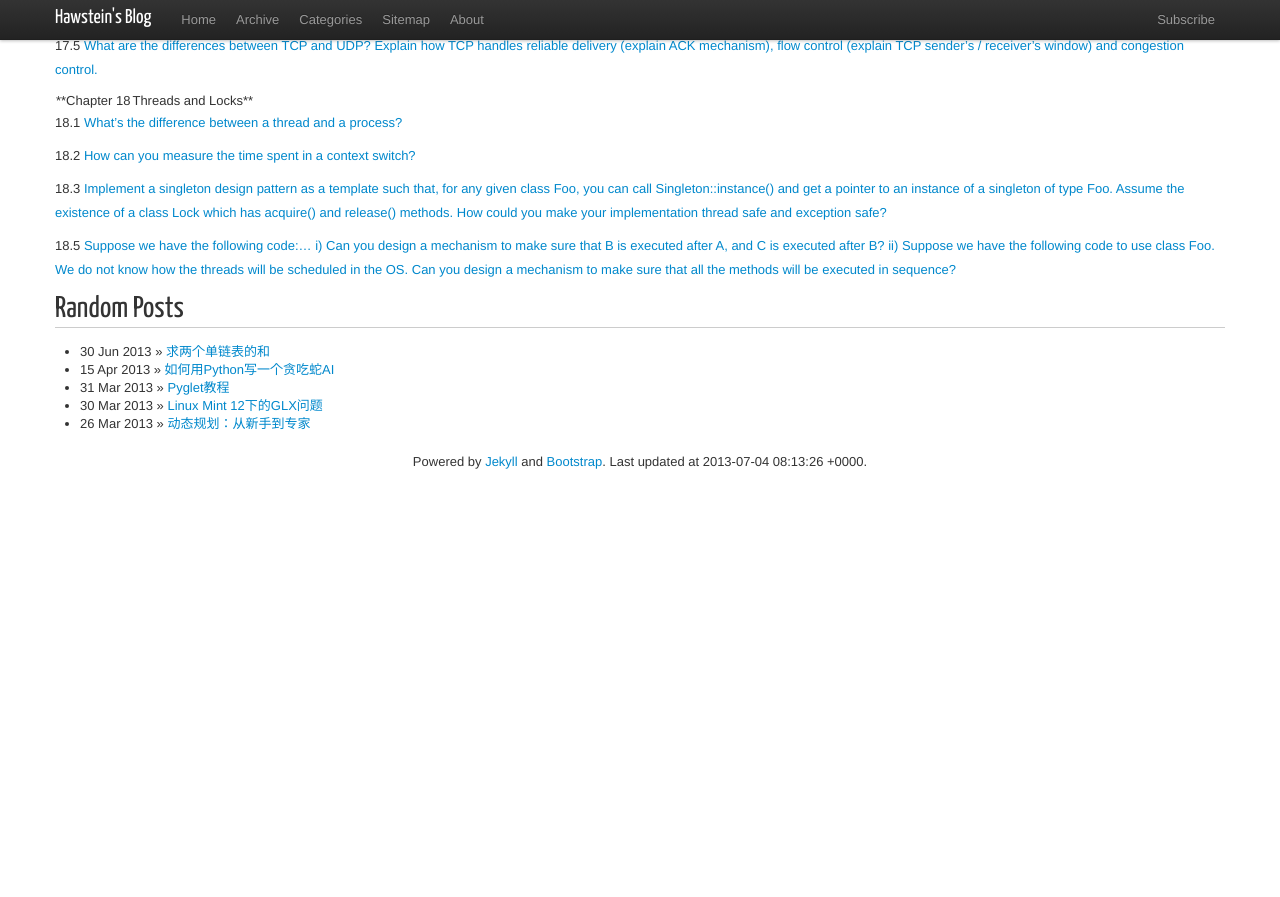
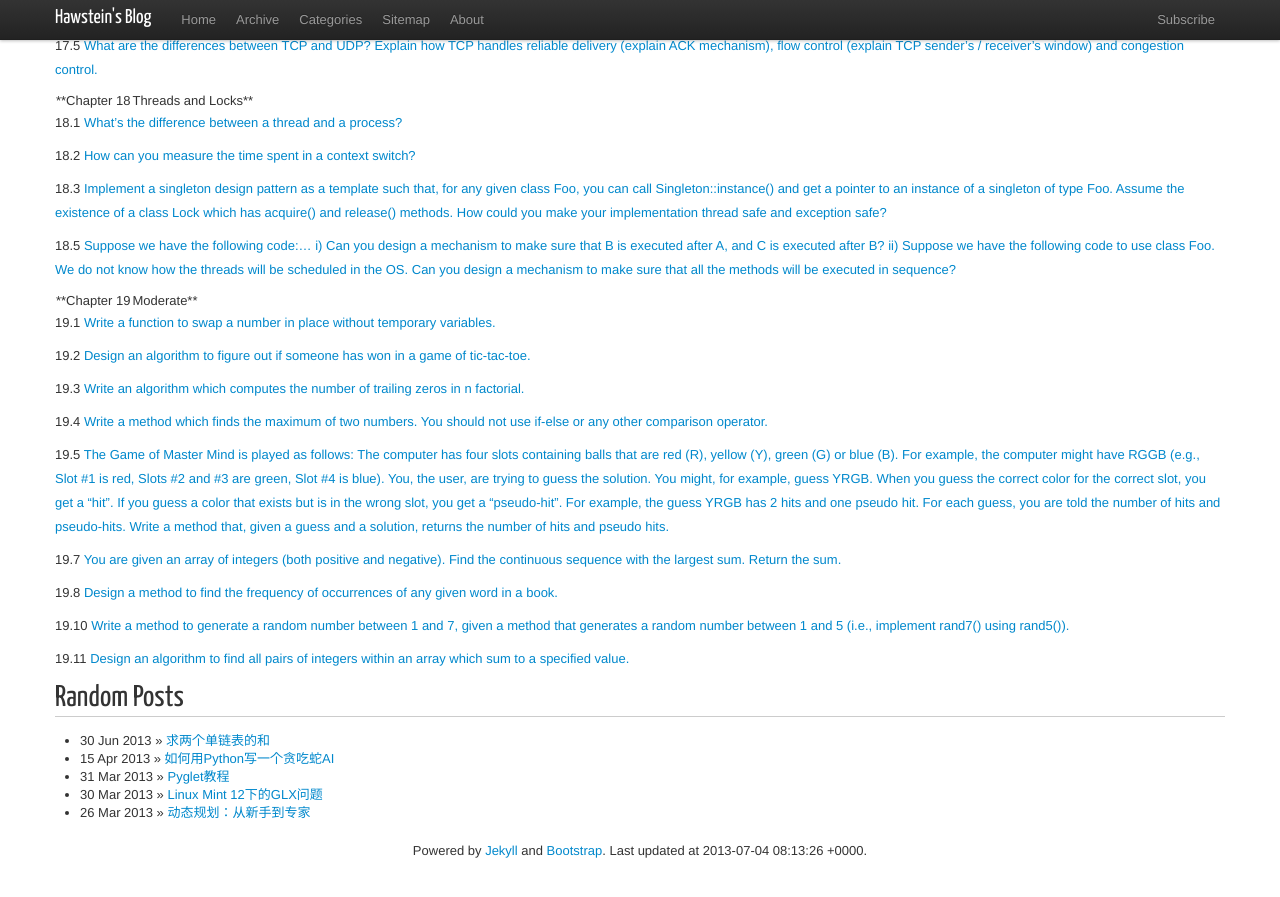
Before and after one commit to Hawstein/hawstein.github.com, a Jekyll site: the page built from _posts/2013/2013-3-14-ctci-solutions-contents.md, in a window 1280 px wide and 900 px high, scrolled down 4215 px. Shown: the top 897 px of the window. Built offline with Jekyll 4.4.1, drawn with Linux system fonts in a browser that asks for light colours; nearby versions of some CDN libraries; Markdown is read by kramdown in place of the engine named in the settings; comment, search, counter and statistics services are not loaded; before the commit the page ends 4726 px from its top, so only the background shows below that.

Commit message:
add posts

```diff
--- a/_posts/2013/2013-3-14-ctci-solutions-contents.md
+++ b/_posts/2013/2013-3-14-ctci-solutions-contents.md
@@ -562,3 +562,62 @@ know how the threads will be scheduled in the OS.
 Can you design a mechanism to make sure that all the methods will be
 executed in sequence?
 ](/posts/18.5.html)
+
+**Chapter 19 | Moderate**
+
+19.1
+[Write a function to swap a number in place without temporary
+variables.
+](/posts/19.1.html)
+
+19.2
+[Design an algorithm to figure out if someone has won in a game of
+tic-tac-toe.
+](/posts/19.2.html)
+
+19.3
+[Write an algorithm which computes the number of trailing zeros in n
+factorial.
+](/posts/19.3.html)
+
+19.4
+[Write a method which finds the maximum of two numbers. You should
+not use if-else or any other comparison operator.
+](/posts/19.4.html)
+
+19.5
+[The Game of Master Mind is played as follows:
+The computer has four slots containing balls that are red (R),
+yellow (Y), green (G) or blue (B). For example, the computer might
+have RGGB (e.g., Slot #1 is red, Slots #2 and #3 are green, Slot #4
+is blue).
+You, the user, are trying to guess the solution. You might, for
+example, guess YRGB. When you guess the correct color for the
+correct slot, you get a “hit”. If you guess a color that exists but
+is in the wrong slot, you get a “pseudo-hit”. For example, the
+guess YRGB has 2 hits and one pseudo hit.
+For each guess, you are told the number of hits and pseudo-hits.
+Write a method that, given a guess and a solution, returns the
+number of hits and pseudo hits.
+](/posts/19.5.html)
+
+19.7
+[You are given an array of integers (both positive and negative).
+Find the continuous sequence with the largest sum. Return the sum.
+](/posts/19.7.html)
+
+19.8
+[Design a method to find the frequency of occurrences of any given
+word in a book.
+](/posts/19.8.html)
+
+19.10
+[Write a method to generate a random number between 1 and 7, given a
+method that generates a random number between 1 and 5 (i.e.,
+implement rand7() using rand5()).
+](/posts/19.10.html)
+
+19.11
+[Design an algorithm to find all pairs of integers within an array
+which sum to a specified value.
+](/posts/19.11.html)
```
Also changed, not shown: _posts/2013/2013-2-23-19.10.md (+35 -2 lines), _posts/2013/2013-2-23-19.11.md (added, +85 -0 lines), _posts/2013/2013-2-24-20.1.md (added, +108 -0 lines), _posts/2013/2013-2-24-20.2.md (added, +82 -0 lines).
